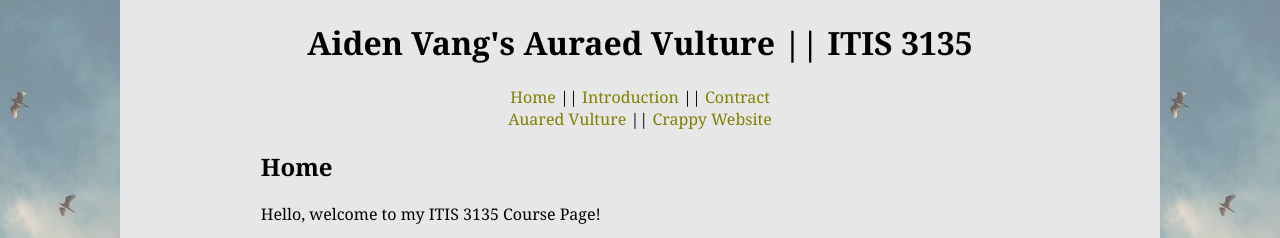
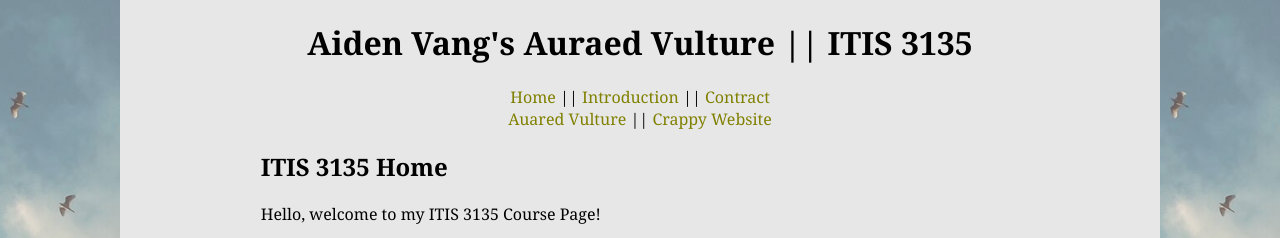
Before and after one commit to avang15/avang15.github.io, a plain HTML site: page itis3135/index.html in a window 1280 px wide. Shown: the top 238 px of the page. Drawn offline with Linux system fonts and the light colour scheme.

Commit message:
Update index.html

```diff
--- a/itis3135/index.html
+++ b/itis3135/index.html
@@ -19,7 +19,7 @@
 
 
   <main>
-    <h2>Home</h2>
+    <h2>ITIS 3135 Home</h2>
     <p>Hello, welcome to my ITIS 3135 Course Page!</p>
     <p>This is where you can find links to all of my completed course work throughout ITIS 3135.</p>
   </main>
```
